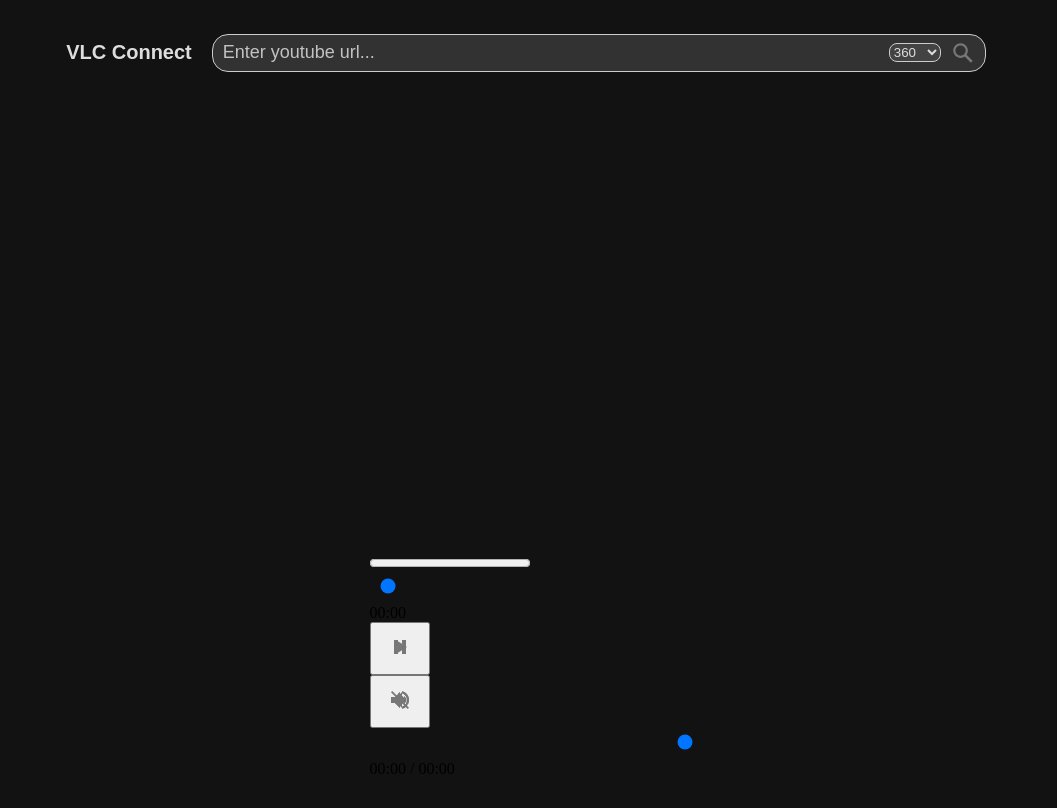
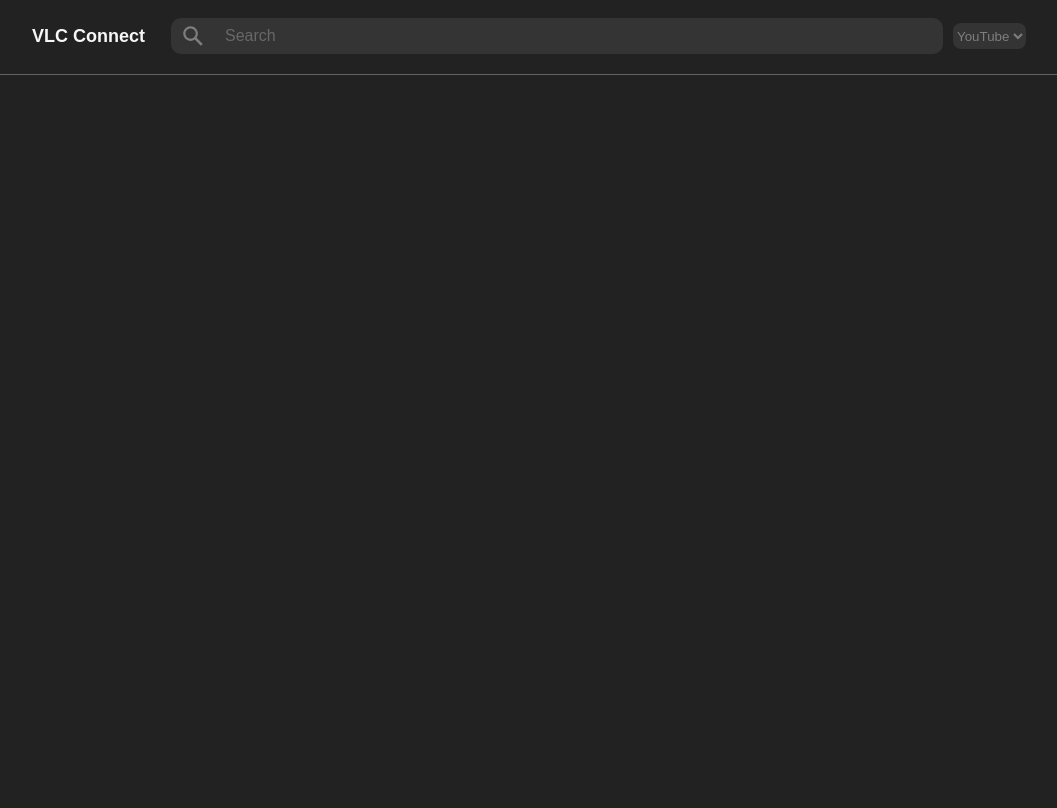
Before and after one commit to alexmbd/vlc-connect, a Flask app: page / in a window 1280 px wide. Shown: the whole page, without its empty margins (114-1171 px from the left). Run offline with Flask 2, Linux system fonts and the light colour scheme.

Commit message:
Web UI Overhaul Changed CSS class names Added CSS color variables Added results.html Added a results route in views.py home.html UI change

```diff
--- a/vlcconnect/static/styles.css
+++ b/vlcconnect/static/styles.css
@@ -1,10 +1,19 @@
+:root {
+  --background_main: #222222;
+  --background_controls: #3b3b3b;
+  --background_controls_inner: #343434;
+  --controls_icon: #7e7e7e;
+  --line_separator: #626262;
+  --text: #f7f7f7;
+}
+
 html, body, .page {
   height: 100%;
 }
 
 body {
   overflow: hidden;
-  background-color: #121212;
+  background-color: var(--background_main);
 }
 
 .page {
@@ -13,14 +22,102 @@ body {
   align-items: center;
 }
 
-.page_header {
+
+.search_bar {
   display: flex;
   flex: 0 0 auto;
-  flex-direction: column;
+  flex-direction: row;
   align-items: center;
   justify-content: center;
-  padding: 20px;
+  width: 99vw;
+  padding: 10px;
 }
+
+.home_button {
+  cursor: pointer;
+  border: none;
+  color: var(--text);
+  background-color: transparent;
+  font-family: Arial, Helvetica, sans-serif;
+  font-style: normal;
+  font-weight: 900;
+  font-size: 18px;
+  margin-right: 20px;
+}
+
+.search_outer {
+  display: flex;
+  flex-direction: row;
+  align-items: center;
+  justify-content: center;
+}
+
+.search_form {
+  display: flex;
+  flex-direction: row;
+  align-items: center;
+  width: 772px;
+  height: 36px;
+  border-radius: 10px;
+  background-color: var(--background_controls_inner);
+}
+
+.search_button {
+  all: unset;
+  cursor: pointer;
+  width: 44px;
+  height: 44px;
+}
+
+.search_button svg {
+  fill: var(--controls_icon);
+  width: 24px;
+  height: 24px;
+  padding: 10px;
+}
+
+.search_form input {
+  all: unset;
+  color: var(--text);
+  font-family: Arial, Helvetica, sans-serif;
+  font-style: normal;
+  font-weight: normal;
+  font-size: 16px;
+  width: 100%;
+  height: 100%;
+  padding: 6px 10px;
+}
+
+::placeholder {
+  color: var(--controls_icon);
+  opacity: 0.7;
+}
+
+.search_form:focus-within {
+  border: 1px solid;
+  border-color: var(--text);
+}
+
+.search_bar select {
+  height: 26px;
+  border: none;
+  border-radius: 8px;
+  color: var(--controls_icon);
+  background-color: var(--background_controls_inner);
+  margin-left: 10px;
+}
+
+
+hr {
+  margin: 10px 0;
+}
+
+.column_separator {
+  border: none;
+  border-top: 1px solid var(--line_separator);
+  width: 99vw;
+}
+
 
 .page_content {
   flex: 1 1 auto;
@@ -28,75 +125,13 @@ body {
   overflow-y: auto;
 }
 
+
 .page_footer {
   flex: 0 0 auto;
   padding: 30px;
 }
 
-h1 {
-  color: #ddd;
-  font: 20px Arial;
-  font-weight: bold;
-  margin-right: 20px;
-}
-
-.div_search {
-  display: flex;
-  flex-direction: row;
-  align-items: center;
-  justify-content: center;
-}
-
-.form_search {
-  display: flex;
-  flex-direction: row;
-  align-items: center;
-  height: 36px;
-  width: 240px;
-  border: 1px solid;
-  border-radius: 16px;
-  border-color: #ccc;
-  background-color: #323232;
-}
-
-input {
-  all: unset;
-  font: 18px Arial;
-  color: #fff;
-  height: 100%;
-  width: 100%;
-  padding: 6px 10px;
-}
-
-::placeholder {
-  color: #fff;
-  opacity: 0.7;
-}
-
-select {
-  border: 1px solid;
-  border-radius: 8px;
-  border-color: #ccc;
-  color: #ddd;
-  background-color: #434343;
-}
-
-.button_search {
-  all: unset;
-  cursor: pointer;
-  width: 44px;
-  height: 44px;
-}
-
-svg {
-  color: #777;
-  fill: currentColor;
-  width: 24px;
-  height: 24px;
-  padding: 10px;
-}
-
-.main_content {
+/* .main_content {
   display: flex;
   flex-direction: row;
   flex-wrap: wrap;
@@ -152,4 +187,4 @@ img {
   .form_search {
     width: 772px;
   }
-}
+} */
--- a/vlcconnect/templates/home.html
+++ b/vlcconnect/templates/home.html
@@ -2,50 +2,45 @@
 
 
 {% block content %}
-    <div class="page_header">
+    <div class="search_bar">
         <div>
-            <h1>VLC Connect</h1>
+            <form method="post">
+                <button type="submit" name="to_home" value="home" class="home_button">VLC Connect</button>
+            </form>
         </div>
-        <div class="div_search">
-            <form method="post" class="form_search">
+        <div class="search_outer">
+            <form method="post" class="search_form">
+                <button type="search" class="search_button">
+                    <svg viewBox="0 0 1024 1024">
+                        <path d="M848.471 928l-263.059-263.059c-48.941 36.706-110.118 55.059-177.412 55.059-171.294 0-312-140.706-312-312s140.706-312 312-312c171.294 0 312 140.706 312 312 0 67.294-24.471 128.471-55.059 177.412l263.059 263.059-79.529 79.529zM189.623 408.078c0 121.364 97.091 218.455 218.455 218.455s218.455-97.091 218.455-218.455c0-121.364-103.159-218.455-218.455-218.455-121.364 0-218.455 97.091-218.455 218.455z"></path>
+                    </svg>
+                </button>
                 <input
-               placeholder="Enter youtube url..."
+                placeholder="Search"
                 aria-label="Search through site content"
                 name="query">
-              <select name="vid_quality">
-                {% for quality in qualities %}
-                    {% if quality == "360" %}
-                        <option value="360" selected>360</option>
+            </form>
+        </div>
+        <div>
+            <form method="post">
+                <select name="media_source">
+                    {% for source in media_sources %}
+                        {% if source == "YouTube" %}
+                            <option value="YouTube" selected>YouTube</option>
                         {% else %}
-                        <option value="{{quality}}">{{quality}}</option>
+                            <option value="{{source}}">{{source}}</option>
                         {% endif %}
                     {% endfor %}
                 </select>
-              <button type="search" class="button_search">
-                <svg viewBox="0 0 1024 1024">
-                    <path class="path1" d="M848.471 928l-263.059-263.059c-48.941 36.706-110.118 55.059-177.412 55.059-171.294 0-312-140.706-312-312s140.706-312 312-312c171.294 0 312 140.706 312 312 0 67.294-24.471 128.471-55.059 177.412l263.059 263.059-79.529 79.529zM189.623 408.078c0 121.364 97.091 218.455 218.455 218.455s218.455-97.091 218.455-218.455c0-121.364-103.159-218.455-218.455-218.455-121.364 0-218.455 97.091-218.455 218.455z">
-                    </path>
-                </svg>
-              </button>
             </form>
         </div>
     </div>
+    <hr class="column_separator">
     <div class="page_content">
-        <form method="post" class="main_content">
-            {% for key, value in playlist.items() %}
-                <div class="img_title">
-                    <button type="submit" name="playlist_button" value="{{key}}" class="button_content">
-                        <img src="{{value['thumbnail']}}" width="360" height="200">
-                    </button>
-                    <button type="submit" name="playlist_button" value="{{key}}" class="button_content">
-                        {{value["title"]}}
-                    </button>
-                </div>
-            {% endfor %}
-        </form>
+
     </div>
     <div class="page_footer">
-        <div class="video_progress">
+        <!-- <div class="video_progress">
             <progress id="progress_bar" value="0" min="0"></progress>
             <input class="seek" id="seek" value="0" min="0" type="range" step="1">
             <div class="seek_tooltip" id="seek_tooltip">00:00</div>
@@ -107,7 +102,7 @@
                     <path d="M21 19.031v-14.063h-18v14.063h18zM23.016 18.984q0 0.797-0.609 1.406t-1.406 0.609h-18q-0.797 0-1.406-0.609t-0.609-1.406v-14.016q0-0.797 0.609-1.383t1.406-0.586h18q0.797 0 1.406 0.586t0.609 1.383v14.016zM18.984 11.016v6h-7.969v-6h7.969z"></path>
                 </symbol>
             </defs>
-        </svg>
+        </svg> -->
 
         <!-- <form method="post">
             {% if is_playing %}
--- a/vlcconnect/views.py
+++ b/vlcconnect/views.py
@@ -1,33 +1,44 @@
-from flask import Blueprint, render_template, request
+from flask import Blueprint, render_template, request, redirect, url_for
 from .ytVLC import VLCPlayer, get_url_info
 
 views = Blueprint("views", __name__)
 
 vlc_player = VLCPlayer()
 
+media_sources = ["YouTube", "Local"]
+qualities = ["144", "240", "360", "480", "720", "1080"]
+
 @views.route("/", methods=["GET", "POST"])
 def home():
-    qualities = ["144", "240", "360", "480", "720", "1080"]
     playlist = vlc_player.vlc_playlist
 
     if request.method == "POST":
-        link = request.form.get("query")
-        control = request.form.get("control_button")
-        playlist_req = request.form.get("playlist_button")
+        home = request.form.get("to_home")
+        query = request.form.get("query")
+        # control = request.form.get("control_button")
+        # playlist_req = request.form.get("playlist_button")
 
-        if link:
-            selected_quality = request.form.get("vid_quality")
-            media_handler(link, selected_quality)
-        elif control:
-            control_handler(control)
-        elif playlist_req:
-            playlist_handler(playlist_req)
+        if home:
+            return render_template("home.html", media_sources=media_sources, qualities=qualities, playlist=playlist)
+        elif query:
+            return redirect(url_for("views.results", query=query))
+        #     selected_quality = request.form.get("vid_quality")
+        #     media_handler(link, selected_quality)
+        # elif control:
+        #     control_handler(control)
+        # elif playlist_req:
+        #     playlist_handler(playlist_req)
 
-        is_playing = vlc_player.is_playing
+        # is_playing = vlc_player.is_playing
 
-        return render_template("home.html", qualities=qualities, is_playing=is_playing, playlist=playlist)
+        # return render_template("home.html", qualities=qualities, is_playing=is_playing, playlist=playlist)
     else:
-        return render_template("home.html", qualities=qualities, playlist=playlist)
+        return render_template("home.html", media_sources=media_sources, qualities=qualities, playlist=playlist)
+
+@views.route("/<query>", methods=["GET", "POST"])
+def results(query: str):
+    return render_template("results.html", media_sources=media_sources)
+
 
 def media_handler(url: str, quality: str) -> None:
     url_info = get_url_info(url, quality)
```
Also changed, not shown: vlcconnect/templates/results.html (added, +116 -0 lines). Lines whose indentation alone changed are shown as unchanged.
